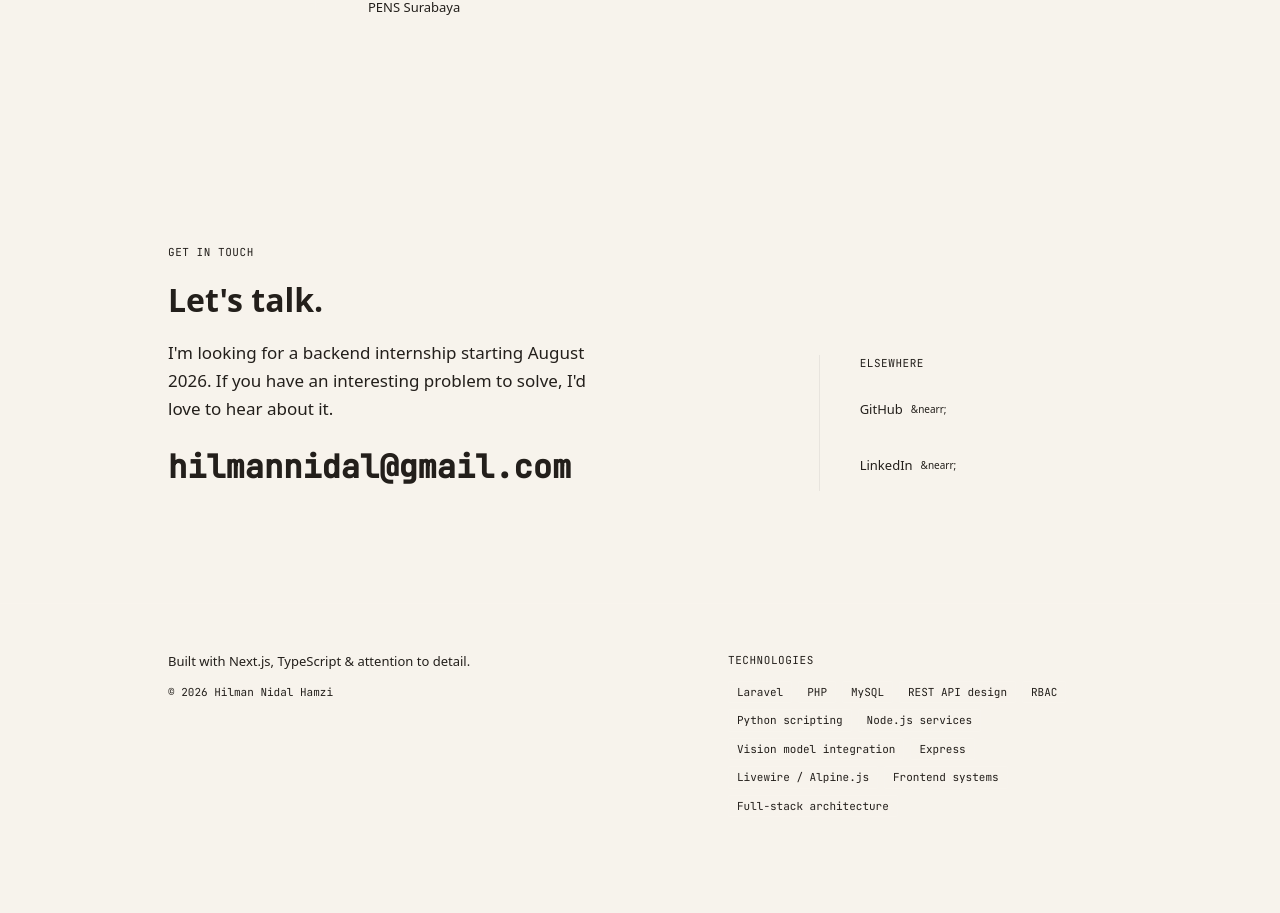
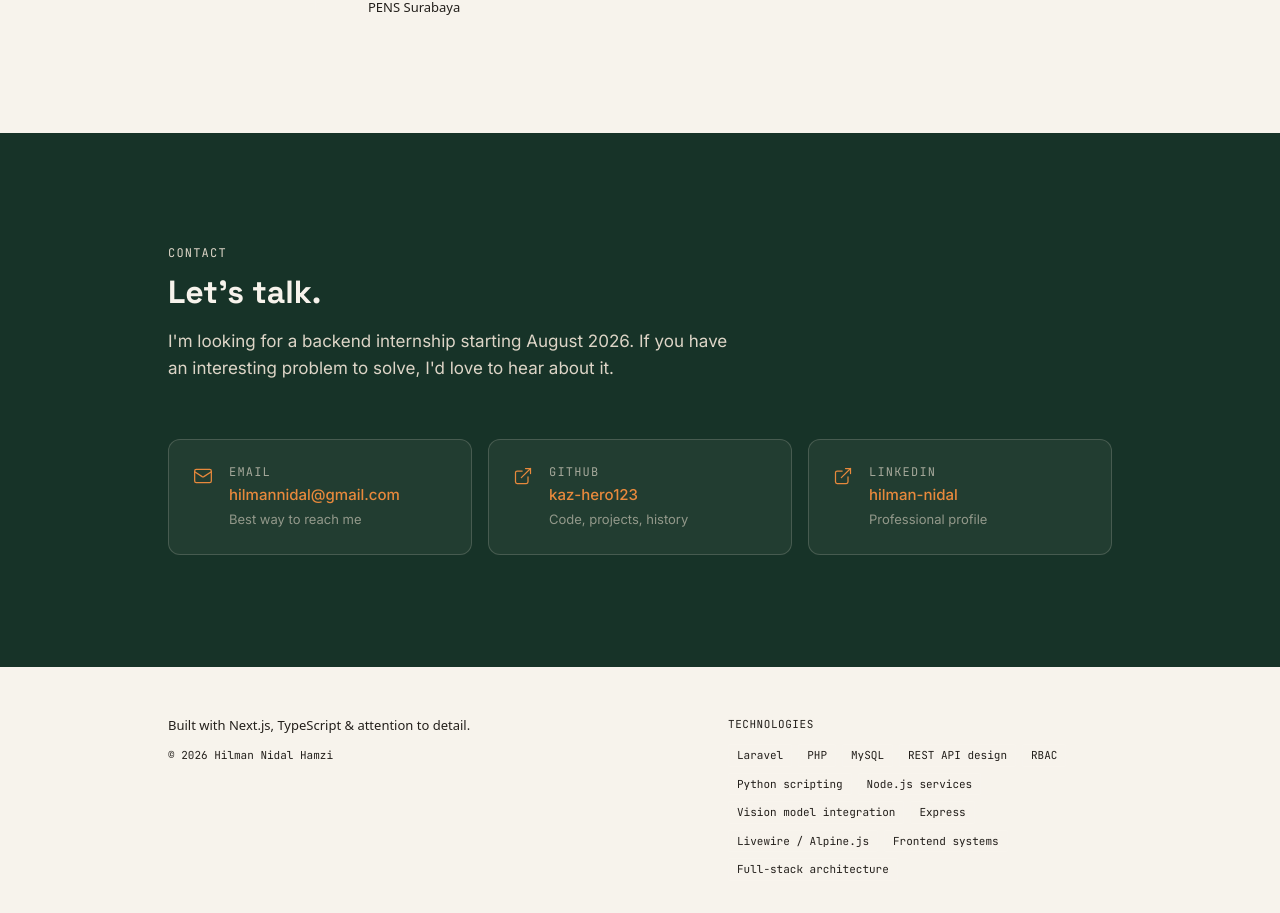
Before and after one commit to kaz-hero123/hilman-portfolio, a Next.js app: page / in a window 1280 px wide. Shown: the part 2896-3809 px from the top of the page. Before the commit the page ends 3761 px from the top, so only its background shows below. Built offline with nearby package versions, Linux system fonts and the light colour scheme.

Commit message:
feat(sections): add Achievements list and dark Contact bookend

```diff
--- /dev/null
+++ b/src/components/sections/Achievements.tsx
@@ -0,0 +1,78 @@
+'use client'
+
+import { AnimateIn } from '@/components/AnimateIn'
+import { SectionLabel } from '@/components/ui/SectionLabel'
+import { Tag } from '@/components/ui/Tag'
+
+// Competition & exam milestones — sourced from timeline data content
+const achievements = [
+  {
+    year: '2026',
+    event: 'Google JuaraVibeCoding 2026',
+    org: 'Google',
+    type: 'Competition',
+    note: 'Built Rapor AI — vision-language report card summariser.',
+  },
+  {
+    year: '2026',
+    event: 'IT Fest 2026 — Jelajah Madura',
+    org: 'Team project',
+    type: 'Competition',
+    note: 'Led backend architecture as team project manager.',
+  },
+  {
+    year: '2025',
+    event: 'Final Competency Exam (UKK) — OwlBook',
+    org: 'SMK RPL/PPLG',
+    type: 'Exam',
+    note: 'Built full library lifecycle system — passed with RBAC across 7-table schema.',
+  },
+]
+
+export function Achievements() {
+  return (
+    <section id="achievements" className="bg-paper">
+      <div className="max-w-5xl mx-auto px-6 md:px-10 py-20 md:py-28">
+
+        <AnimateIn>
+          <div className="mb-12">
+            <SectionLabel>Achievements</SectionLabel>
+            <h2 className="font-display text-heading text-ink">
+              Milestones
+            </h2>
+          </div>
+        </AnimateIn>
+
+        <div className="space-y-4">
+          {achievements.map((item, i) => (
+            <AnimateIn key={item.event} delay={i * 0.08}>
+              <div className="group flex flex-col sm:flex-row sm:items-start gap-4 p-6 rounded-lg border border-line bg-panel hover:border-ember/40 hover:shadow-cardLift transition-all duration-200">
+
+                {/* Year */}
+                <div className="shrink-0 w-14">
+                  <span className="font-mono text-xs text-dust">{item.year}</span>
+                </div>
+
+                {/* Content */}
+                <div className="flex-1 space-y-1.5">
+                  <div className="flex flex-wrap items-center gap-2">
+                    <h3 className="font-display text-subhead text-ink">
+                      {item.event}
+                    </h3>
+                    <Tag color="gold">{item.type}</Tag>
+                  </div>
+                  <p className="font-mono text-xs text-dust">{item.org}</p>
+                  <p className="font-body text-caption text-dust leading-relaxed">
+                    {item.note}
+                  </p>
+                </div>
+
+              </div>
+            </AnimateIn>
+          ))}
+        </div>
+
+      </div>
+    </section>
+  )
+}
--- a/src/components/sections/Contact.tsx
+++ b/src/components/sections/Contact.tsx
@@ -1,62 +1,97 @@
 'use client'
 
+import { Mail, ExternalLink } from 'lucide-react'
 import { AnimateIn } from '@/components/AnimateIn'
+import { SectionLabel } from '@/components/ui/SectionLabel'
+
+// PRD §6 — Contact: bg-forest dark band (bookend with Stats)
+// PRD §2.1 dual-context: paper/line/ember valid on forest; Deep variants NOT valid here
+
+const links = [
+  {
+    icon: Mail,
+    label: 'Email',
+    value: 'hilmannidal@gmail.com',
+    href: 'mailto:hilmannidal@gmail.com',
+    desc: 'Best way to reach me',
+  },
+  {
+    icon: ExternalLink,
+    label: 'GitHub',
+    value: 'kaz-hero123',
+    href: 'https://github.com/kaz-hero123',
+    desc: 'Code, projects, history',
+  },
+  {
+    icon: ExternalLink,
+    label: 'LinkedIn',
+    value: 'hilman-nidal',
+    href: 'https://linkedin.com/in/hilman-nidal',
+    desc: 'Professional profile',
+  },
+]
 
 export function Contact() {
   return (
-    <section id="contact" className="bg-surface-light">
+    <section id="contact" className="bg-forest">
       <div className="max-w-5xl mx-auto px-6 md:px-10 py-20 md:py-28">
-        <div className="grid grid-cols-1 md:grid-cols-[2fr_1fr] gap-12 md:gap-16 items-end">
 
+        {/* Header */}
         <AnimateIn>
-            <div className="space-y-5">
-              <p className="font-mono text-eyebrow uppercase text-text-secondary-inv/50 tracking-wider">
-                Get in touch
-              </p>
-              <h2 className="font-sans text-heading text-text-primary-inv">
+          <div className="mb-14 max-w-xl">
+            {/* SectionLabel tone="dark" — text-line on forest (9.36 contrast) */}
+            <SectionLabel tone="dark">Contact</SectionLabel>
+            <h2 className="font-display text-heading text-paper mb-4">
               Let&apos;s talk.
             </h2>
-              <p className="font-sans text-body text-text-secondary-inv max-w-md">
+            {/* text-line on forest: 9.36 — dual-role muted text for dark band */}
+            <p className="font-body text-body text-line leading-relaxed">
               I&apos;m looking for a backend internship starting August 2026.
               If you have an interesting problem to solve, I&apos;d love to hear about it.
             </p>
-              <a
-                href="mailto:hilmannidal@gmail.com"
-                className="inline-block font-mono font-semibold text-accent hover:text-accent-hover transition-colors focus-ring"
-                style={{ fontSize: 'clamp(1.25rem, 3vw, 2rem)' }}
-              >
-                hilmannidal@gmail.com
-              </a>
           </div>
         </AnimateIn>
 
-          <AnimateIn delay={0.1}>
-            <div className="flex flex-col gap-3 md:border-l md:border-black/[0.06] md:pl-10 pb-1">
-              <p className="font-mono text-[0.6875rem] text-text-secondary-inv/40 uppercase tracking-wider mb-1">
-                Elsewhere
+        {/* 3 link cards */}
+        <div className="grid grid-cols-1 sm:grid-cols-3 gap-4">
+          {links.map((link, i) => {
+            const Icon = link.icon
+            return (
+              <AnimateIn key={link.label} delay={i * 0.08}>
+                <a
+                  href={link.href}
+                  target={link.href.startsWith('http') ? '_blank' : undefined}
+                  rel={link.href.startsWith('http') ? 'noopener noreferrer' : undefined}
+                  className="group block p-6 rounded-lg border border-line/20 bg-paper/5 hover:bg-paper/10 transition-all duration-200 focus-ring min-h-[48px]"
+                  aria-label={`${link.label}: ${link.value}`}
+                >
+                  <div className="flex items-start gap-4">
+                    {/* Icon — ember on forest: 5.24 contrast, valid as icon fg */}
+                    <Icon
+                      size={20}
+                      strokeWidth={1.5}
+                      className="text-ember shrink-0 mt-0.5 group-hover:scale-110 transition-transform duration-200"
+                      aria-hidden="true"
+                    />
+                    <div>
+                      <p className="font-mono text-xs text-line/70 uppercase tracking-widest mb-1">
+                        {link.label}
                       </p>
-              <a
-                href="https://github.com/kaz-hero123"
-                target="_blank"
-                rel="noopener noreferrer"
-                className="font-sans text-caption text-text-secondary-inv hover:text-text-primary-inv link-draw transition-colors focus-ring inline-flex items-center gap-2 min-h-[44px]"
-              >
-                GitHub
-                <span className="text-[0.625rem] text-text-secondary-inv/30">&nearr;</span>
+                      {/* ember on forest for value text — passes 5.24 at this size */}
+                      <p className="font-body text-[0.9375rem] font-medium text-ember group-hover:underline">
+                        {link.value}
+                      </p>
+                      <p className="font-body text-caption text-line/60 mt-1">
+                        {link.desc}
+                      </p>
+                    </div>
+                  </div>
                 </a>
-              <a
-                href="https://linkedin.com/in/hilman-nidal"
-                target="_blank"
-                rel="noopener noreferrer"
-                className="font-sans text-caption text-text-secondary-inv hover:text-text-primary-inv link-draw transition-colors focus-ring inline-flex items-center gap-2 min-h-[44px]"
-              >
-                LinkedIn
-                <span className="text-[0.625rem] text-text-secondary-inv/30">&nearr;</span>
-              </a>
+              </AnimateIn>
+            )
+          })}
         </div>
-          </AnimateIn>
 
-        </div>
       </div>
     </section>
   )
```
Lines whose indentation alone changed are shown as unchanged.
